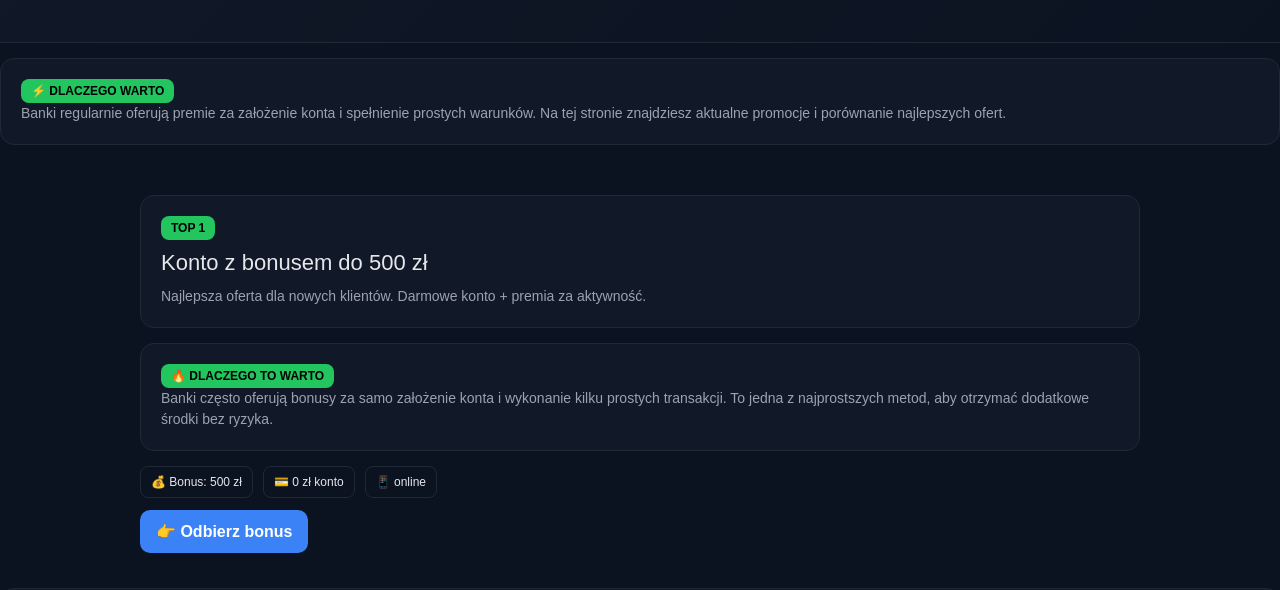
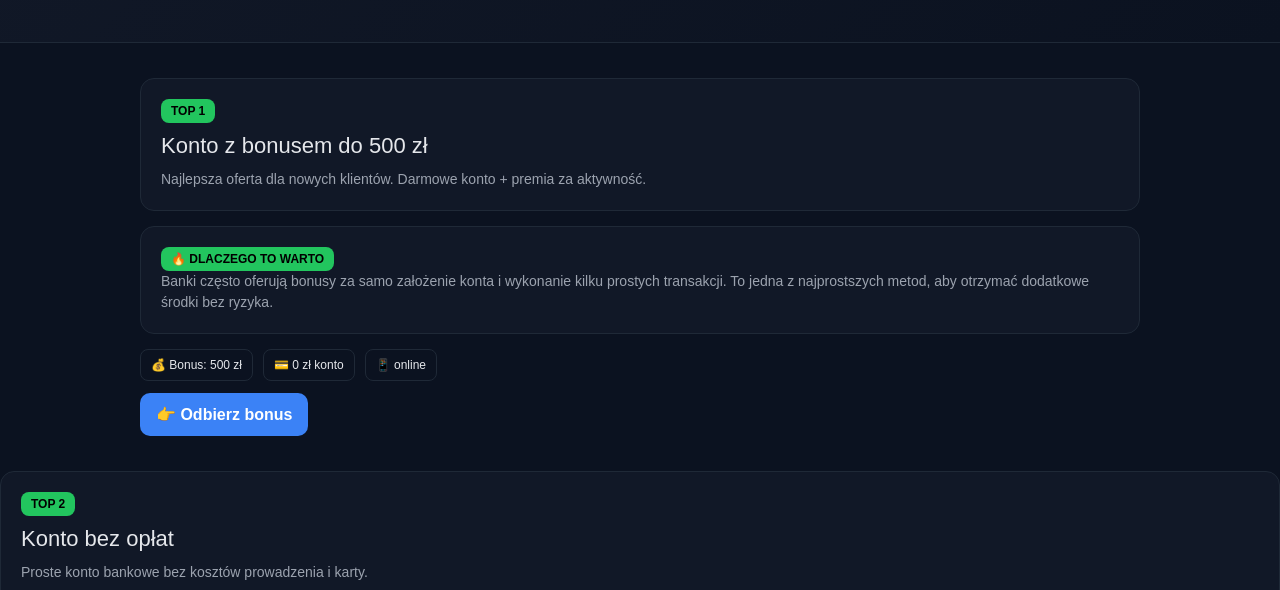
Before and after one commit to rankkonta/ranking-konta, a plain HTML site: page index.html in a window 1280 px wide. Shown: the part 156-746 px from the top of the page. Drawn offline with Linux system fonts and the light colour scheme.

Commit message:
Update index.html

```diff
--- a/index.html
+++ b/index.html
@@ -107,14 +107,7 @@ footer{
   <h1>🏦 Rankingi kont bankowych 2026</h1>
   <div class="sub">Porównanie najlepszych ofert + aktualne bonusy dla nowych klientów</div>
 </header>
-  <div class="card">
-  <div class="rank">⚡ DLACZEGO WARTO</div>
 
-  <div class="desc">
-    Banki regularnie oferują premie za założenie konta i spełnienie prostych warunków.
-    Na tej stronie znajdziesz aktualne promocje i porównanie najlepszych ofert.
-  </div>
-</div>
 
 <div class="container">
 
```
